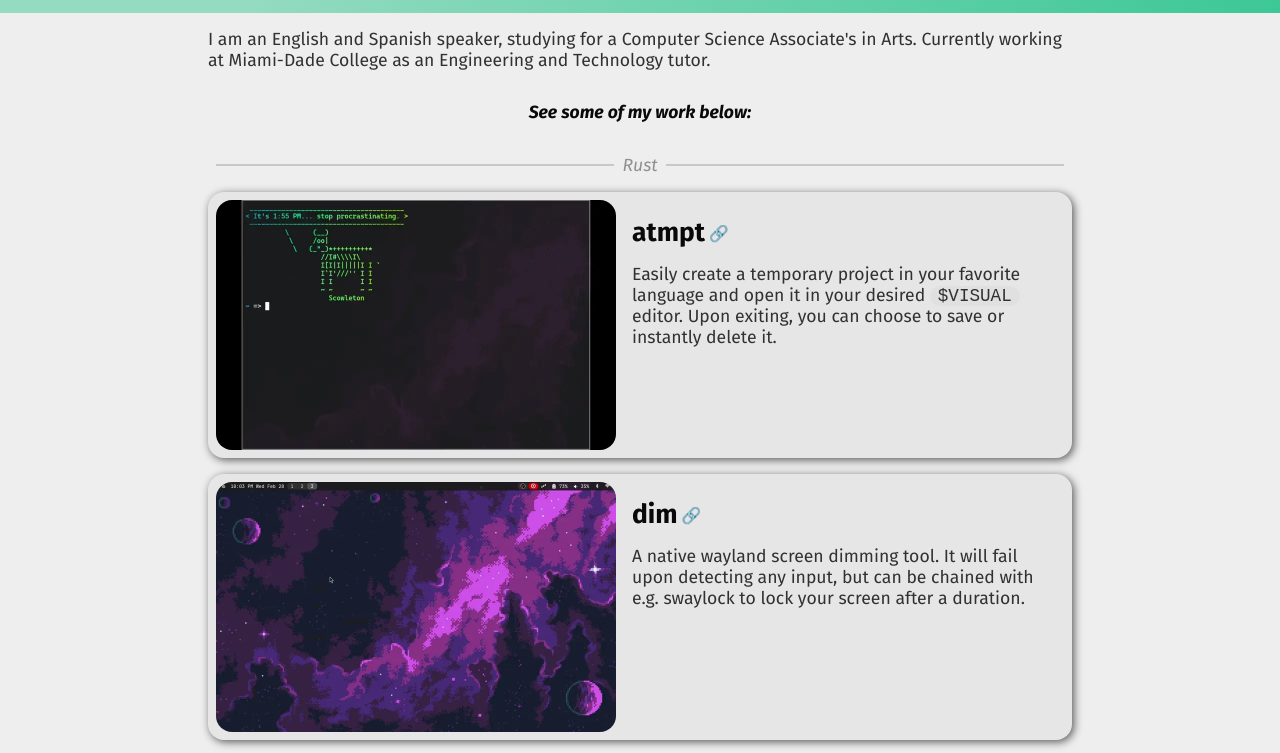
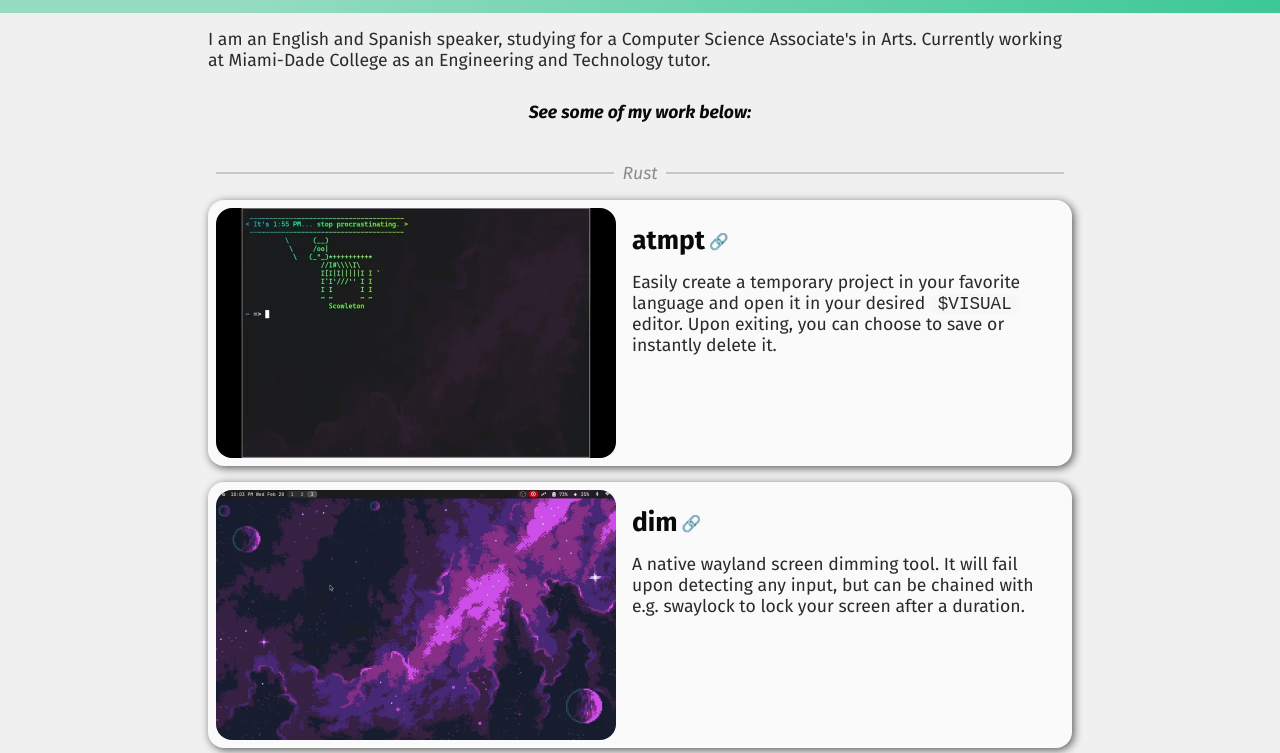
Before and after one commit to marcelohdez/marcelohdez.github.io, a plain HTML site: page index.html in a window 1280 px wide. Shown: the part 98-851 px from the top of the page. Drawn offline with Linux system fonts and the light colour scheme.

Commit message:
css: increase contrast

```diff
--- a/style.css
+++ b/style.css
@@ -6,18 +6,18 @@
   --radius-common: 1rem;
   --shadow-common: 2px 2px 8px #0f0f0faa;
 
-  --bg-color-primary: 238, 238, 238;
-  --bg-color-secondary: 220, 220, 220;
-  --bg-color-tertiary: 230, 230, 230;
+  --bg-color-primary: 240, 240, 240;
+  --bg-color-secondary: 245, 245, 245;
+  --bg-color-tertiary: 250, 250, 250;
   --text-color: #090909;
-  --subtext-color: 49, 49, 49;
+  --subtext-color: 42, 42, 42;
 }
 
 @media (prefers-color-scheme: dark) {
   :root {
     --bg-color-primary: 33, 33, 33;
     --bg-color-secondary: 9, 9, 9;
-    --bg-color-tertiary: 46, 46, 46;
+    --bg-color-tertiary: 49, 49, 49;
     --text-color: #ffffff;
     --subtext-color: 239, 239, 239;
   }
@@ -79,6 +79,7 @@ a:hover {
   font-style: italic;
   align-items: center;
   margin: var(--margin-common);
+  margin-top: 1rem;
   color: rgba(var(--subtext-color), 0.5);
 }
 
```
